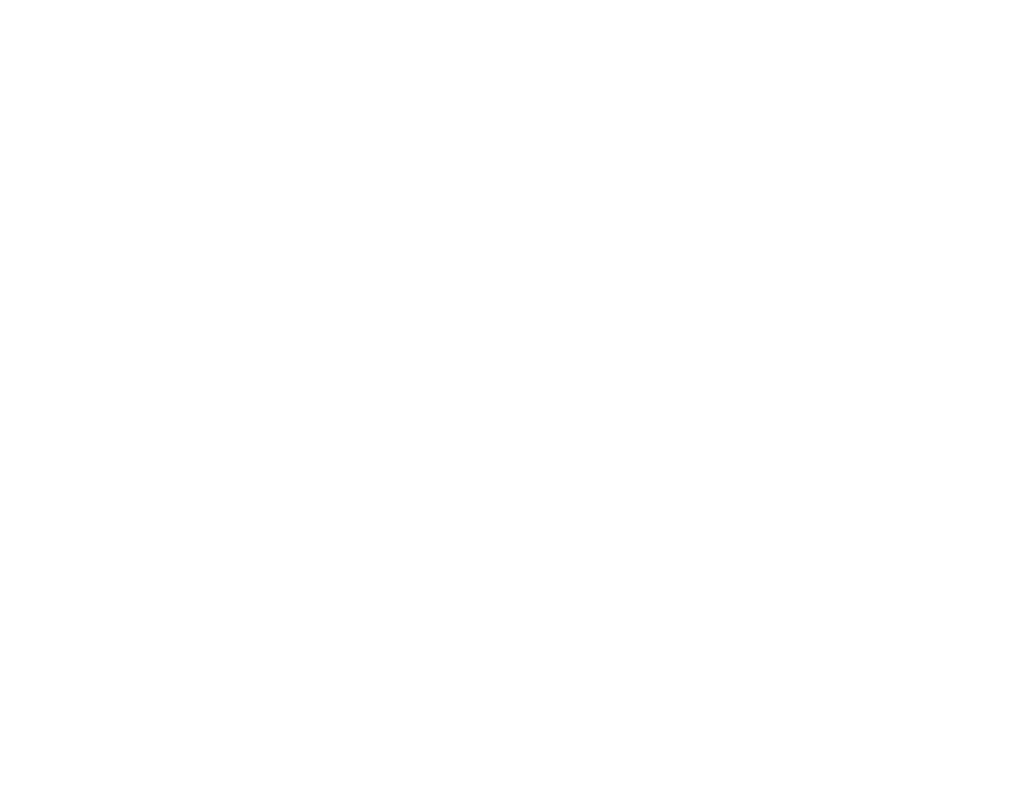
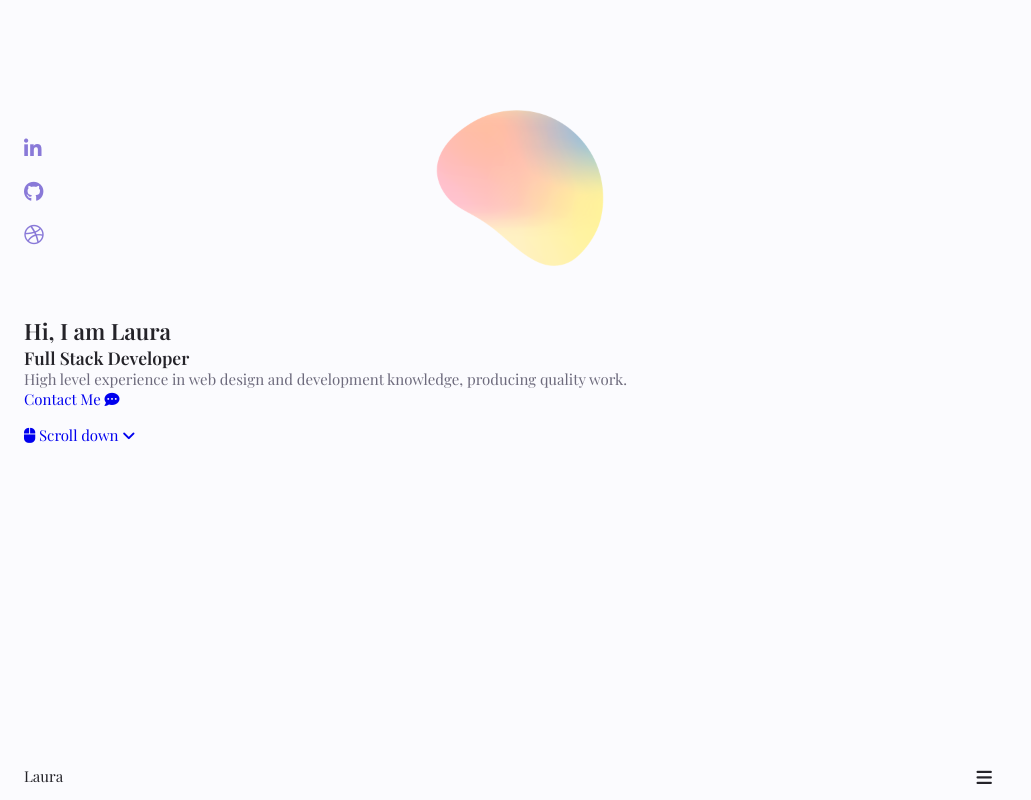
Before and after one commit to lminaya0110/personalPortfolio, a plain HTML site: page index.html in a window 1280 px wide. Shown: the whole page, without its empty margins (0-1031 px from the left). Drawn offline with nearby package versions, Linux system fonts and the light colour scheme.

Commit message:
Updated JS, HTML, and CSS

```diff
--- a/css/style.css
+++ b/css/style.css
@@ -0,0 +1,262 @@
+/* Google Fonts */
+@import url('https://fonts.googleapis.com/css2?family=Playfair+Display:wght@400;600;800&display=swap');
+
+:root {
+    --header-height: 3rem;
+
+    /* Colors */
+    --hue-color: 250; /*purple 250, blue 199, green 152, pink 316 */
+
+    --first-color: hsl(var(--hue-color), 55%, 66%);
+    --first-color-second: hsl(var(--hue-color), 55%, 66%);
+    --first-color-alt: hsl(var(--hue-color), 57%, 53%);
+    --first-color-lighter: hsl(var(--hue-color), 92%, 85%);
+    --title-color: hsl(var(--hue-color), 8%, 15%);
+    --text-color: hsl(var(--hue-color), 8%, 45%);
+    --text-color-light: hsl(var(--hue-color), 8%, 65%);
+    --input-color: hsl(var(--hue-color), 70%, 96%);
+    --body-color: hsl(var(--hue-color), 60%, 99%);
+    --container-color: #fff;
+
+    /* Font / Typography */
+
+    --body-font: 'Playfair Display', serif;
+
+    /* .5rem = 8px, 1 rem = 16px, 1.5rem = 24px */
+    --big-font-size: 2rem;
+    --h1-font-size: 1.5rem;
+    --h2-font-size: 1.25rem;
+    --h3-font-size: 1.125rem;
+    --normal-font-size: .938rem;
+    --small-font-size: .813rem;
+    --smaller-font-size: .75rem;
+
+    /* Font Weight */
+    --font-medium: 500;
+    --font-semi-bold: 600;
+
+    /* Margin Bottom */
+    --mb-0-25: .25rem;
+    --mb-0-5: .5rem;
+    --mb-0-75: .75rem;
+    --mb-1: 1rem;
+    --mb-1-5: 1.5rem;
+    --mb-2: 2rem;
+    --mb-2-5: 2.5rem;
+    --mb-3: 3rem;
+
+    /* z index */
+    --z-tooltip: 10;
+    --z-fixed: 100;
+    --z-modal: 1000;
+
+    /* Font Size for Large devices */
+    @media screen {
+        :root {
+            --big-font-size: 3rem;
+            --h1-font-size: 2.25rem;
+            --h2-font-size: 1.5rem;
+            --h3-font-size: 1.25rem;
+            --normal-font-size: 1rem;
+            --small-font-size: .875rem;
+            --smaller-font-size: .813rem;
+        }
+    }
+
+}
+
+
+
+/* Base */
+*{
+    box-sizing: border-box;
+    padding: 0;
+    margin: 0;
+}
+
+html{
+    scroll-behavior: smooth;
+}
+
+body{
+    margin: 0 0 var(--header-height) 0;
+    font-family: var(--body-font);
+    font-size: var(--normal-font-size);
+    background-color: var(--body-color);
+    color: var(--text-color);
+}
+
+h1,h2,h3,h4{
+    color: var(--title-color);
+    font-weight: var(--font-semi-bold);
+}
+
+ul{
+    list-style: none;
+}
+
+a{
+    text-decoration: none;
+}
+
+img{
+    max-width: 100%;
+    height: auto;
+}
+
+/* Reusable CSS Classes */
+.section {
+    padding: 2rem 0 4rem;
+}
+
+.section_title {
+    font-size: var(--h1-font-size);
+}
+
+.section_subtitle {
+    display: block;
+    font-size: var(--small-font-size);
+    margin-bottom: var(--mb-3);
+}
+
+.section_title,
+.section_subtitle {
+    text-align: center;
+}
+
+/* Layout */
+.container {
+    max-width: 768px;
+    margin-left: var(--mb-1-5);
+    margin-right: var(--mb-1-5);
+}
+
+.grid{
+    display: grid;
+    gap: 1.5rem;
+}
+
+.header {
+    width: 100%;
+    position: fixed;
+    bottom: 0;
+    left: 0;
+    z-index: var(--z-fixed);
+    background-color: var(--body-color);
+}
+
+/* Nav */
+.nav {
+    max-width: 968px;
+    height: var(--header-height);
+    display: flex;
+    justify-content: space-between;
+    align-items: center;
+}
+
+.nav_logo,
+.nav_toggle {
+    color: var(--title-color);
+    font-weight: var(--font-medium);
+}
+
+.nav_logo:hover {
+    color: var(--first-color);
+}
+
+.nav_toggle {
+    font-size: 1.1rem;
+    cursor: pointer;
+}
+
+.nav_toggle:hover{
+    color: var(--first-color);
+}
+
+@media screen {
+    .nav_menu{
+        position: fixed;
+        bottom: -100%;
+        left: 0;
+        width: 100%;
+        background-color: var(--body-color);
+        padding: 2rem 1.5rem 4rem;
+        box-shadow: 0 -1px 4px rgba(0, 0, 0, .15);
+        border-radius: 1.5rem 1.5rem 0 0;
+        transition: .3s;
+    }
+}
+
+.nav_list {
+    grid-template-columns: repeat(3, 1fr);
+    gap: 2rem;
+}
+
+.nav_link {
+    display: flex;
+    flex-direction: column;
+    align-items: center;
+    font-size: var(--small-font-size);
+    color: var(--title-color);
+    font-weight: var(--font-medium);
+}
+
+.nav_link:hover {
+    color: var(--first-color);
+}
+
+.nav_icon {
+    font-size: 1.2rem;
+}
+
+.nav_close{
+    position: absolute;
+    right: 1.3rem;
+    bottom: .5rem;
+    font-size: 1.5rem;
+    cursor: pointer;
+    color: var(--first-color);
+}
+
+.nav_close:hover {
+    color: var(--first-color-alt);
+}
+
+/* Show Menu */
+.show-menu {
+    bottom: 0;
+}
+
+/* Home */
+.home_container{
+    gap: 1rem;
+}
+
+.home_content {
+    grid-template-columns: .5fr .3fr;
+    padding-top: 3.5rem;
+    align-items: center;
+}
+
+.home_social {
+    display: grid;
+    grid-template-columns: max-content;
+    row-gap: 1rem;
+}
+
+.home_social-icon {
+    font-size: 1.25rem;
+    color: var(--first-color);
+}
+
+.home_social-icon:hover {
+    color: var(--first-color-alt);
+}
+
+.home_blob {
+    width: 200px;
+}
+
+.home_data {
+    grid-column: 1/3;
+}
--- a/index.html
+++ b/index.html
@@ -1,12 +1,140 @@
 <!DOCTYPE html>
 <html lang="en">
+
 <head>
     <meta charset="UTF-8">
     <meta http-equiv="X-UA-Compatible" content="IE=edge">
     <meta name="viewport" content="width=device-width, initial-scale=1.0">
+    <link rel="stylesheet" href="css/style.css">
+    <!--FontAwesome Icons-->
+    <script src="https://kit.fontawesome.com/c8474a00f6.js" crossorigin="anonymous"></script>
     <title>Laura's Portfolio</title>
 </head>
+
 <body>
 
+    <!--Header-->
+    <header class="header" id="header">
+        <nav class="nav container">
+            <a href="#" class="nav_logo">Laura</a>
+
+            <div class="nav_menu" id="nav-menu">
+                <ul class="nav_list grid">
+
+                    <li class="nav_item">
+                        <a href="#home" class="nav_link">
+                            <i class="fa-solid fa-house-chimney-window nav_icon"></i> Home
+                        </a>
+                    </li>
+
+                    <li class="nav_item">
+                        <a href="#about" class="nav_link">
+                            <i class="fa-solid fa-circle-user nav_icon"></i> About
+                        </a>
+                    </li>
+
+                    <li class="nav_item">
+                        <a href="#skills" class="nav_link">
+                            <i class="fa-solid fa-file-code nav_icon"></i> Skills
+                        </a>
+                    </li>
+
+                    <li class="nav_item">
+                        <a href="#services" class="nav_link">
+                            <i class="fa-solid fa-hand-holding-heart nav_icon"></i> Services
+                        </a>
+                    </li>
+
+                    <li class="nav_item">
+                        <a href="#portfolio" class="nav_link">
+                            <i class="fa-solid fa-image nav_icon"></i> Portfolio
+                        </a>
+                    </li>
+
+                    <li class="nav_item">
+                        <a href="#contact" class="nav_link">
+                            <i class="fa-solid fa-comments nav_icon"></i> Contact Me
+                        </a>
+                    </li>
+
+                </ul>
+                <i class="fa-solid fa-circle-xmark nav_close" id="nav-close"></i>
+            </div>
+
+            <div class="nav_btns">
+                <div class="nav_toggle" id="nav-toggle">
+                    <i class="fa-solid fa-bars"></i>
+                </div>
+            </div>
+        </nav>
+    </header>
+
+    <!--Main-->
+    <main class="main">
+        <!--Home-->
+        <section class="home section" id="home">
+            <div class="home_container container grid">
+                <div class="home_content grid">
+                    <div class="home_social">
+                        <a href="https://www.linkedin.com/in/laura-minaya-b1a853223/" target="_blank"
+                            class="home_social-icon">
+                            <i class="fa-brands fa-linkedin-in"></i>
+                        </a>
+
+                        <a href="https://github.com/lminaya0110" target="_blank" class="home_social-icon">
+                            <i class="fa-brands fa-github"></i>
+                        </a>
+
+                        <a href="#" target="_blank" class="home_social-icon">
+                            <i class="fa-brands fa-dribbble"></i>
+                        </a>
+                    </div>
+
+                    <div class="home_img">
+                        <img src="img/multicolorShape.png" alt="gradient shape" class="home_blob">
+                    </div>
+
+                    <div class="home_data">
+                        <h1 class="home_title">Hi, I am Laura</h1>
+                        <h3 class="home_subtitle">Full Stack Developer</h3>
+                        <p class="home_description">High level experience in web design and development knowledge, producing quality work.</p>
+                        <a href="#contact" class="button button--flex">
+                            Contact Me <i class="fa-solid fa-comment-dots button_icon"></i>
+                        </a>
+                    </div>
+                </div>
+
+                <div class="home_scroll">
+                    <a href="#about" class="home_scroll-button button--flex">
+                        <i class="fa-solid fa-computer-mouse home_scroll-mouse"></i>
+                        <span class="home_scroll-name">Scroll down</span>
+                        <i class="fa-solid fa-angle-down home_scroll-arrow"></i>
+                    </a>
+                </div>
+            </div>
+        </section>
+
+        <!--About-->
+
+        <!--Skills-->
+
+        <!--Services-->
+
+        <!--Portfolio-->
+
+
+    </main>
+
+    <!--Footer-->
+
+    <!--Scroll Top-->
+
+    <!--Swiper JS-->
+    <script src=""></script>
+
+
+
+    <script src="js/main.js"></script>
 </body>
+
 </html>
--- a/js/main.js
+++ b/js/main.js
@@ -0,0 +1,28 @@
+// Menu show hidden
+const navMenu = document.getElementById('nav-menu'),
+navToggle = document.getElementById('nav-toggle'),
+navClose = document.getElementById('nav-close')
+
+//Menu Show
+if(navToggle){
+    navToggle.addEventListener('click', () => {
+        navMenu.classList.add('show-menu')
+    })
+}
+
+//Menu Hidden
+if(navClose){
+    navClose.addEventListener('click', () => {
+        navMenu.classList.remove('show-menu')
+    })
+}
+
+//Remove Menu Mobile
+const navLink = document.querySelectorAll('.nav_link')
+
+function linkAction(){
+    const navMenu = document.getElementById('nav-menu')
+    //when we click on each nav_link, we remove the show-menu class
+    navMenu.classList.remove('show-menu')
+}
+navLink.forEach(n => n.addEventListener('click', linkAction))
```
Also changed, not shown: img/multicolorShapeSvg.svg (added), 1 other file.
